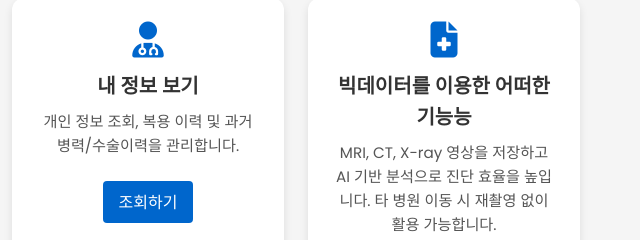
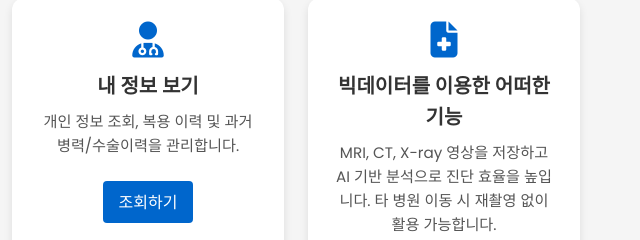
Before and after one commit to hyeonji826/youRX, a plain HTML site: page html/index.html in a window 1280 px wide. Shown: the part 752-992 px from the top of the page, 640-1280 px from the left. Drawn offline with Linux system fonts and the light colour scheme; a script that the page names is missing.

Commit message:
회의 후 수정정

```diff
--- a/html/index.html
+++ b/html/index.html
@@ -84,7 +84,7 @@
         <!-- 기능 카드 4 -->
         <div class="card-feature">
           <i class="fas fa-file-medical"></i>
-          <h3>빅데이터를 이용한 어떠한 기능능</h3>
+          <h3>빅데이터를 이용한 어떠한 기능</h3>
           <p>
             MRI, CT, X-ray 영상을 저장하고 AI 기반 분석으로 진단 효율을
             높입니다. 타 병원 이동 시 재촬영 없이 활용 가능합니다.
```
Also changed, not shown: 1 other file.
